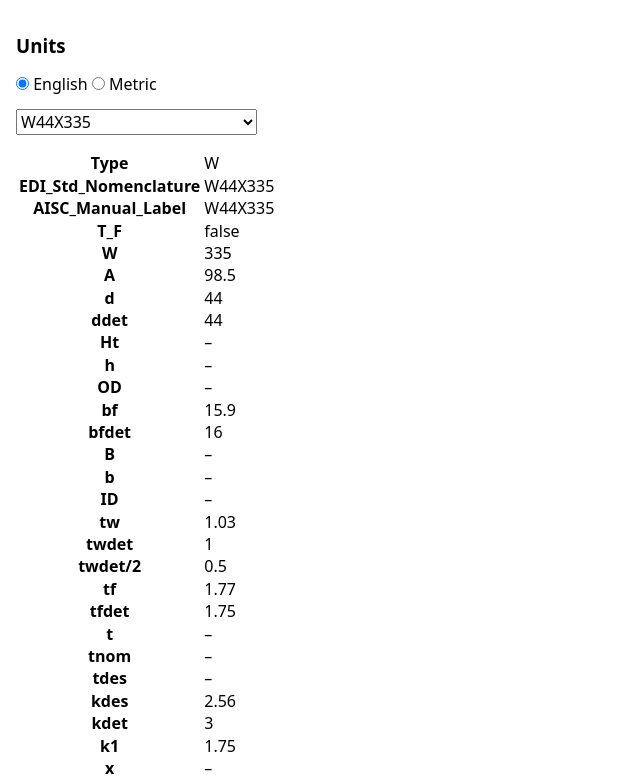
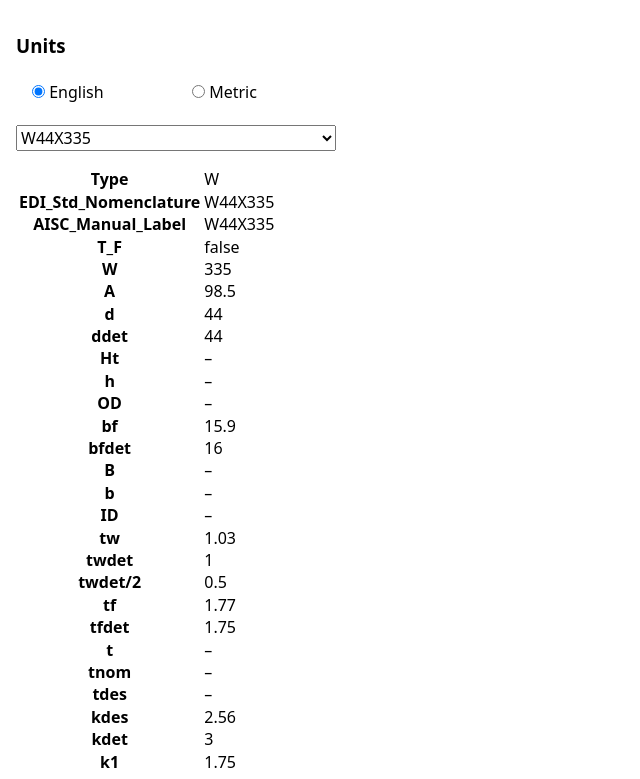
Before and after one commit to mjrdd/steel-design, a SvelteKit app: page / in a window 1280 px wide. Shown: the top 779 px of the page, without its empty margins (0-640 px from the left). Built offline with nearby package versions, Linux system fonts and the light colour scheme.

Commit message:
Update styles

```diff
--- a/src/routes/+page.svelte
+++ b/src/routes/+page.svelte
@@ -31,16 +31,17 @@
 		<div class="section">
 			<h3>Units</h3>
 
-			<input
-				type="radio"
-				name="units"
-				id="units-english"
-				bind:group={$activeUnits}
-				value="english" />
-			<label for="units-english">English</label>
+			<div class="toggle-units">
+				<label>
+					<input type="radio" name="units" bind:group={$activeUnits} value="english" />
+					English
+				</label>
 
-			<input type="radio" name="units" id="units-metric" bind:group={$activeUnits} value="metric" />
-			<label for="units-metric">Metric</label>
+				<label>
+					<input type="radio" name="units" bind:group={$activeUnits} value="metric" />
+					Metric
+				</label>
+			</div>
 		</div>
 
 		{#if $aiscShapesDatabaseEnglish && $aiscShapesDatabaseMetric}
@@ -84,9 +85,28 @@
 	.window {
 		padding: 16px;
 		display: grid;
+		grid-template-columns: repeat(auto-fill, 320px);
 	}
 
 	.section {
 		margin: 16px 0;
 	}
+
+	.toggle-units {
+		display: grid;
+		grid-template-columns: repeat(auto-fill, minmax(10rem, 1fr));
+	}
+
+	.toggle-units label {
+		padding: 8px 16px;
+		cursor: pointer;
+	}
+
+	.toggle-units label:hover {
+		background-color: hsl(0, 0%, 90%);
+	}
+
+	select {
+		width: 100%;
+	}
 </style>
```
